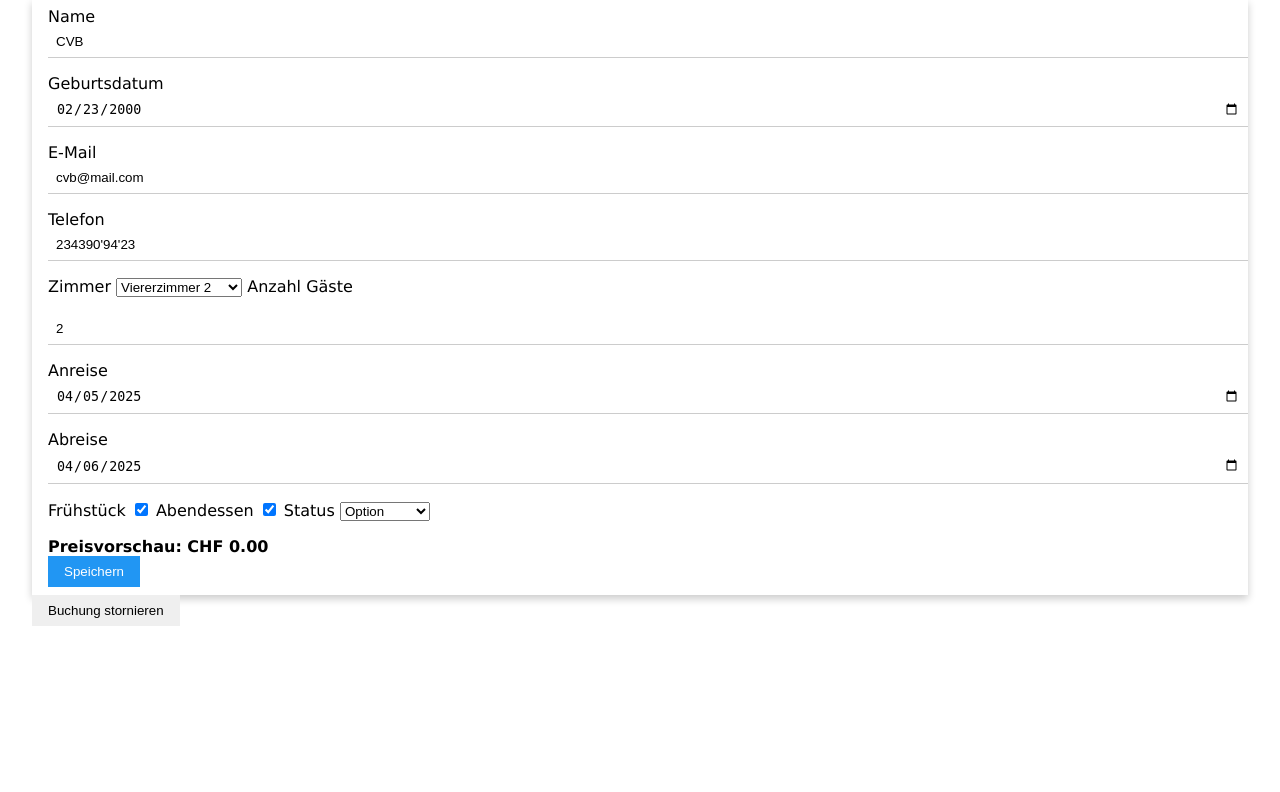
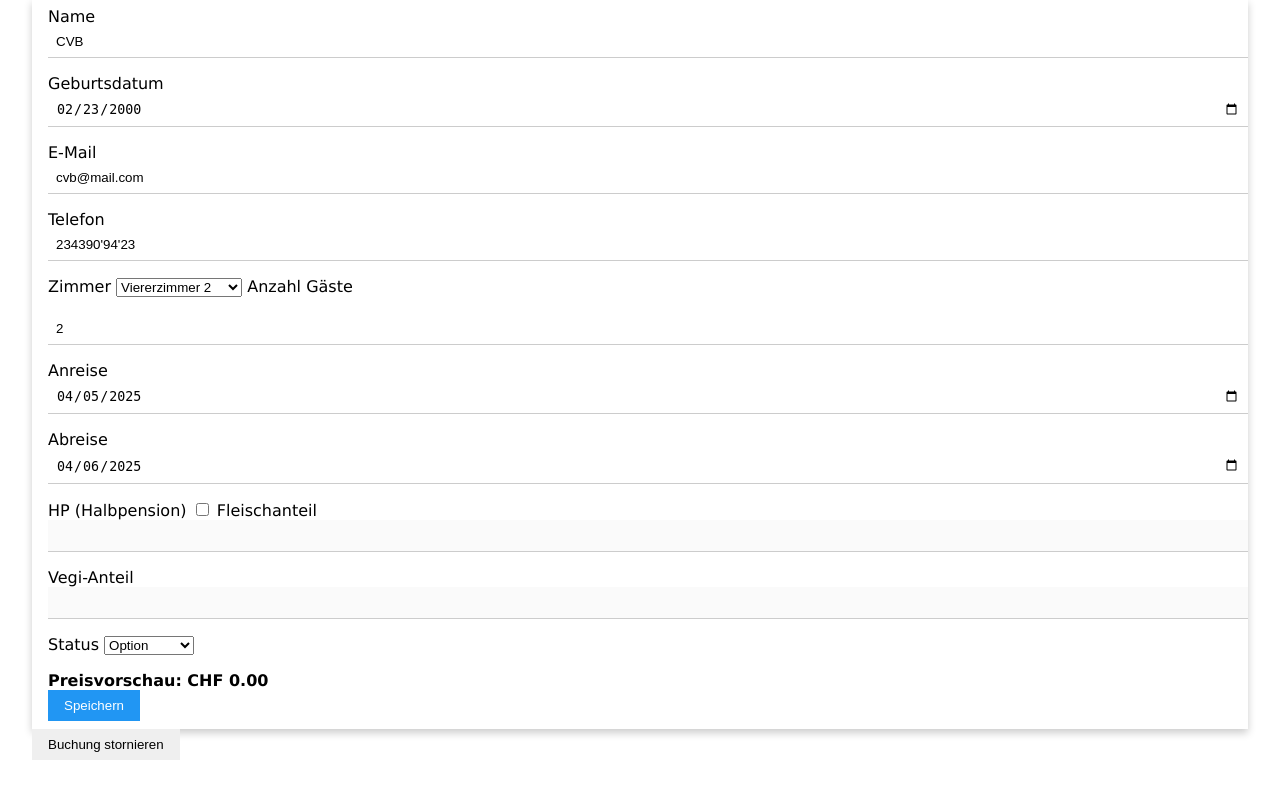
Before and after one commit to timo-reinschmidt/alphuette-rossboden, a Flask app: page /edit/06a552b6 in a window 1280 px wide. Shown: the part 151-943 px from the top of the page. Before the commit the page ends 777 px from the top, so only its background shows below. Run offline with Flask 3, Linux system fonts and the light colour scheme; a user stored in the database is signed in; data comes from the database, SQL or seed files in the repository; both versions use the stored data as it was before the commit.

Commit message:
breakfast was removed and you get to activated HP and enter the amount for meat or vegi.

```diff
--- a/app.py
+++ b/app.py
@@ -72,7 +72,7 @@ def get_age_distribution(booking_id, main_birthdate):
     return ', '.join(result), (erw, kind, baby)
 
 
-def calculate_price(arrival, departure, erw, kind, baby, dinner, breakfast):
+def calculate_price(arrival, departure, erw, kind, baby, hp, hp_fleisch, hp_vegi):
     total = 0
     d1 = datetime.strptime(arrival, "%Y-%m-%d")
     d2 = datetime.strptime(departure, "%Y-%m-%d")
@@ -89,9 +89,9 @@ def calculate_price(arrival, departure, erw, kind, baby, dinner, breakfast):
     # Kurtaxe pro Aufenthalt
     total += erw * 4 + kind * 1.5
 
-    # Abendessen (optional)
-    if dinner in ['on', 'Ja']:
-        total += erw * 35 + (kind + baby) * 20
+    # Abendessen (jetzt HP: Halbpension) mit Fleisch und Vegi
+    if hp == 'Ja':
+        total += erw * 35 + (hp_fleisch) * 20 + (hp_vegi) * 20
 
     return round(total, 2)
 
@@ -135,7 +135,7 @@ def index():
     }
     for b in bookings:
         age_text, (erw, kind, baby) = get_age_distribution(b['id'], b['birthdate'])
-        price = calculate_price(b['arrival'], b['departure'], erw, kind, baby, b['dinner'], b['breakfast'])
+        price = calculate_price(b['arrival'], b['departure'], erw, kind, baby, b['hp'], b['hp_fleisch'], b['hp_vegi'])
         enriched = dict(b, age_group=age_text, total_price=price)
         arrival = datetime.strptime(b['arrival'], "%Y-%m-%d").date()
         departure = datetime.strptime(b['departure'], "%Y-%m-%d").date()
@@ -159,14 +159,13 @@ def export_excel():
     rows = []
     for b in bookings:
         age_text, (erw, kind, baby) = get_age_distribution(b['id'], b['birthdate'])
-        price = calculate_price(b['arrival'], b['departure'], erw, kind, baby, b['dinner'], b['breakfast'])
+        price = calculate_price(b['arrival'], b['departure'], erw, kind, baby, b['dinner'])
         rows.append({
             'Buchungsnummer': b['id'],
             'Name': b['name'],
             'Zimmer': b['room'],
             'Anreise': b['arrival'],
             'Abreise': b['departure'],
-            'Frühstück': b['breakfast'],
             'Abendessen': b['dinner'],
             'Altersverteilung': age_text,
             'Preis CHF': price
@@ -210,35 +209,38 @@ def delete_booking(id):
 
 @app.route('/new', methods=['GET', 'POST'])
 def new_booking():
-    if not session.get('user_id'):
-        return redirect(url_for('login'))
     if request.method == 'POST':
+        booking_id = str(uuid.uuid4())[:8]
         data = request.form
         room = data['room']
         guests = int(data['guests'])
-        if guests > rooms[room]:
-            return "Zimmer überbelegt", 400
+        hp = 'Ja' if 'hp' in data else 'Nein'
+        hp_fleisch = int(data.get('hp_fleisch', 0)) if hp == 'Ja' else None
+        hp_vegi = int(data.get('hp_vegi', 0)) if hp == 'Ja' else None
+
         db = get_db()
         booking_id = str(uuid.uuid4())[:8]
         db.execute('''
             INSERT INTO bookings
-            (id, name, birthdate, room, guests, arrival, departure, breakfast, dinner, email, phone, status)
-            VALUES (?, ?, ?, ?, ?, ?, ?, ?, ?, ?, ?, ?)
+            (id, name, birthdate, room, guests, arrival, departure, hp, hp_fleisch, hp_vegi, email, phone, status)
+            VALUES (?, ?, ?, ?, ?, ?, ?, ?, ?, ?, ?, ?, ?)
         ''', (
-            booking_id,
+            booking_id,  # Neue Buchungs-ID hier einfügen
             data['name'],
             data['birthdate'],
             room,
             guests,
             data['arrival'],
             data['departure'],
-            data.get('breakfast', 'Nein'),
-            data.get('dinner', 'Nein'),
+            hp,
+            hp_fleisch,
+            hp_vegi,
             data.get('email', ''),
             data.get('phone', ''),
             data.get('status', 'Option')
         ))
-        # Gäste erfassen (ab Person 2)
+
+        # Speichern der Gäste
         for i in range(1, guests):
             gname = data.get(f'guest_name_{i}')
             gbirth = data.get(f'guest_birth_{i}')
@@ -252,15 +254,17 @@ def new_booking():
 
 @app.route('/edit/<id>', methods=['GET', 'POST'])
 def edit_booking(id):
-    if not session.get('user_id'):
-        return redirect(url_for('login'))
     db = get_db()
     if request.method == 'POST':
         data = request.form
+        hp = 'Ja' if 'hp' in data else 'Nein'
+        hp_fleisch = int(data.get('hp_fleisch', 0) or 0) if hp == 'Ja' else None
+        hp_vegi = int(data.get('hp_vegi', 0) or 0) if hp == 'Ja' else None
+
         db.execute('''
             UPDATE bookings SET
             name=?, birthdate=?, email=?, phone=?, room=?, guests=?,
-            arrival=?, departure=?, breakfast=?, dinner=?, status=?
+            arrival=?, departure=?, hp=?, hp_fleisch=?, hp_vegi=?, status=?
             WHERE id=?
         ''', (
             data['name'],
@@ -271,8 +275,9 @@ def edit_booking(id):
             int(data['guests']),
             data['arrival'],
             data['departure'],
-            data.get('breakfast', 'Nein'),
-            data.get('dinner', 'Nein'),
+            hp,
+            hp_fleisch,
+            hp_vegi,
             data.get('status', 'Option'),
             id
         ))
@@ -284,6 +289,7 @@ def edit_booking(id):
                 db.execute('INSERT INTO guests (booking_id, name, birthdate) VALUES (?, ?, ?)', (id, gname, gbirth))
         db.commit()
         return redirect(url_for('index'))
+
     booking = db.execute('SELECT * FROM bookings WHERE id = ?', (id,)).fetchone()
     guests = db.execute('SELECT * FROM guests WHERE booking_id = ?', (id,)).fetchall()
     return render_template('edit_booking.html', booking=booking, guests=guests, rooms=rooms)
--- a/static/main.js
+++ b/static/main.js
@@ -62,6 +62,64 @@ document.addEventListener("DOMContentLoaded", function () {
         guestInput.addEventListener("input", updateGuestFields);
         updateGuestFields(); // falls geladen mit >1 Gast
     }
+
+    const hpCheckbox = document.querySelector('input[name="hp"]');
+    const hpFleischField = document.querySelector('input[name="hp_fleisch"]');
+    const hpVegiField = document.querySelector('input[name="hp_vegi"]');
+
+    // Funktion zum Aktivieren/Deaktivieren der Fleisch- und Vegi-Felder
+    function toggleHPFields() {
+        if (hpCheckbox.checked) {
+            hpFleischField.disabled = false;  // Aktivieren der Felder
+            hpVegiField.disabled = false;    // Aktivieren der Felder
+        } else {
+            hpFleischField.disabled = true;   // Deaktivieren der Felder
+            hpVegiField.disabled = true;      // Deaktivieren der Felder
+        }
+    }
+
+    // Funktion zum Initialisieren der Felder (wird aufgerufen, wenn die Seite geladen wird)
+    function initializeFields() {
+        toggleHPFields();  // Setzt die Felder beim ersten Laden auf Basis des HP-Checkbox-Status
+    }
+
+    // Beim Laden der Seite prüfen, ob HP aktiviert ist
+    initializeFields();
+
+    // Füge EventListener hinzu, um sofortige Reaktion auf Änderung zu gewährleisten
+    hpCheckbox.addEventListener('change', toggleHPFields);  // Mit 'change', um sofortige Reaktion auf Änderungen zu garantieren.
+    hpFleischField.addEventListener('input', function () {
+        console.log("Fleischanteil geändert");
+    });
+    hpVegiField.addEventListener('input', function () {
+        console.log("Vegi-Anteil geändert");
+    });
+
+    // Add event listener to dynamically calculate the price preview
+    const pricePreview = document.getElementById("price-preview");
+
+    // Update price preview function (you can further enhance this logic)
+    function updatePricePreview() {
+        const hpChecked = hpCheckbox.checked;
+        const hpFleischValue = hpChecked ? parseInt(hpFleischField.value) || 0 : 0;
+        const hpVegiValue = hpChecked ? parseInt(hpVegiField.value) || 0 : 0;
+
+        let totalPrice = 0;
+
+        // Calculate the price based on number of guests, HP, Fleisch, Vegi (you may modify this logic)
+        totalPrice = 100 + (hpFleischValue * 20) + (hpVegiValue * 15); // Example price logic
+
+        // Update the price preview display
+        pricePreview.innerText = totalPrice.toFixed(2);  // Assuming totalPrice is calculated correctly
+    }
+
+    // Attach the function to change events of the input fields (HP, Fleisch, Vegi)
+    hpCheckbox.addEventListener('change', updatePricePreview);
+    hpFleischField.addEventListener('input', updatePricePreview);
+    hpVegiField.addEventListener('input', updatePricePreview);
+
+    // Initialize price preview on page load
+    updatePricePreview();
 });
 
 let debounceTimeout;
--- a/templates/edit_booking.html
+++ b/templates/edit_booking.html
@@ -27,7 +27,8 @@
         </select>
 
         <label>Anzahl Gäste</label>
-  <input class="w3-input w3-margin-bottom" type="number" name="guests" id="guests" value="{{ booking.guests }}" min="1" required>
+        <input class="w3-input w3-margin-bottom" type="number" name="guests" id="guests" value="{{ booking.guests }}"
+               min="1" required>
 
         <label>Anreise</label>
         <input class="w3-input w3-margin-bottom" type="date" name="arrival" value="{{ booking.arrival }}" required>
@@ -35,10 +36,16 @@
         <label>Abreise</label>
         <input class="w3-input w3-margin-bottom" type="date" name="departure" value="{{ booking.departure }}" required>
 
-  <label>Frühstück</label>
-  <input class="w3-check" type="checkbox" name="breakfast" {% if booking.breakfast == 'on' %}checked{% endif %}>
-  <label>Abendessen</label>
-  <input class="w3-check" type="checkbox" name="dinner" {% if booking.dinner == 'on' %}checked{% endif %}>
+        <label>HP (Halbpension)</label>
+        <input class="w3-check" type="checkbox" name="hp" {% if booking.hp == 'Ja' %}checked{% endif %}>
+
+        <label>Fleischanteil</label>
+        <input class="w3-input w3-margin-bottom" type="number" name="hp_fleisch" value="{{ booking.hp_fleisch or '' }}"
+               min="0" {% if booking.hp != 'Ja' %}disabled{% endif %}>
+
+        <label>Vegi-Anteil</label>
+        <input class="w3-input w3-margin-bottom" type="number" name="hp_vegi" value="{{ booking.hp_vegi or '' }}"
+               min="0" {% if booking.hp != 'Ja' %}disabled{% endif %}>
 
         <label>Status</label>
         <select class="w3-select w3-margin-bottom" name="status">
@@ -52,7 +59,8 @@
                 <label>Name Mitreisender {{ loop.index }}</label>
                 <input class="w3-input w3-margin-bottom" name="guest_name_{{ loop.index }}" value="{{ guest.name }}">
                 <label>Geburtsdatum Mitreisender {{ loop.index }}</label>
-      <input type="date" class="w3-input w3-margin-bottom" name="guest_birth_{{ loop.index }}" value="{{ guest.birthdate }}">
+                <input type="date" class="w3-input w3-margin-bottom" name="guest_birth_{{ loop.index }}"
+                       value="{{ guest.birthdate }}">
             {% endfor %}
         </div>
 
--- a/templates/partials/booking_card.html
+++ b/templates/partials/booking_card.html
@@ -1,7 +1,7 @@
 <div class="booking-card w3-card w3-padding w3-margin-bottom w3-white">
     <b>{{ booking.name }}</b> – {{ booking.room }}, {{ booking.guests }} Pers. ({{ booking.age_group }})<br>
     {{ booking.arrival }} bis {{ booking.departure }}<br>
-    Frühstück: {{ booking.breakfast }}, Abendessen: {{ booking.dinner }}<br>
+    HP: {{ booking.hp }} (Fleisch: {{ booking.hp_fleisch }}, Vegi: {{ booking.hp_vegi }})<br>
     E-Mail: {{ booking.email or '–' }}, Telefon: {{ booking.phone or '–' }}<br>
     <b>Status:</b> {{ booking.status or 'Option' }}<br>
     <b>Preis: CHF {{ booking.total_price }}</b><br>
```
Also changed, not shown: init_db.py (+27 -25 lines), templates/new_booking.html (+8 -4 lines), database.db (deleted). Lines whose indentation alone changed are shown as unchanged.
